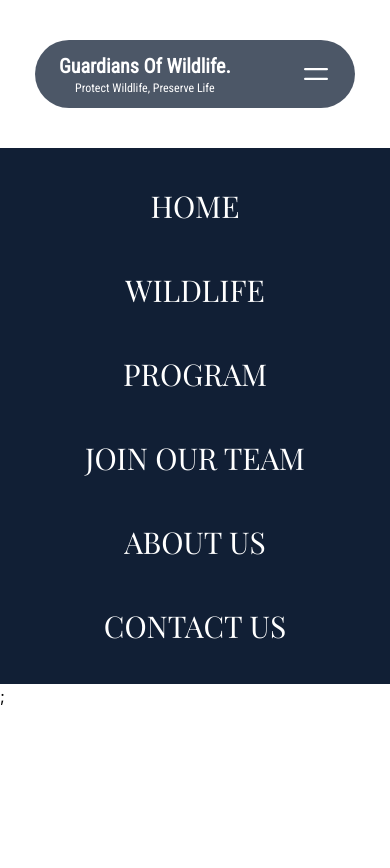
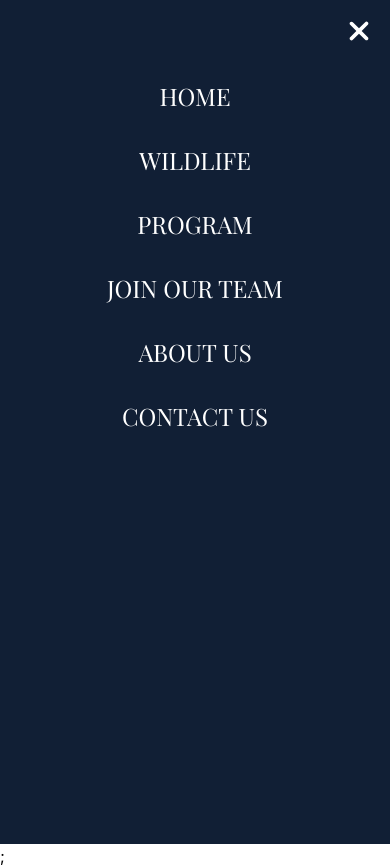
Before and after one commit to ankush0710/Guardians-of-Wildlife, a React (Vite) app: page / in a window 390 px wide. Both pictures are taken after a click on the button 316 px from the left and 74 px from the top of the page. Before the commit the page ends 844 px from the top, so only its background shows below. Built offline with nearby package versions, Linux system fonts and the light colour scheme.

Commit message:
close button and function added to navbar

```diff
--- a/src/Components/Navbar.jsx
+++ b/src/Components/Navbar.jsx
@@ -3,25 +3,30 @@ import React from "react";
 import { useState } from "react";
 import { Link } from "react-router-dom";
 import { HiMiniBars2 } from "react-icons/hi2";
+import { FaXmark } from "react-icons/fa6";
 
 const Navbar = () => {
   const [isOpen, setIsOpen] = useState(false);
 
   return (
     <>
-      <nav className="bg-[#111F35] w-80 py-3 px-6 rounded-full mx-auto my-10 md:w-2xl md:px-10 opacity-75">
+      <nav className={isOpen ? "hidden" :"bg-[#111F35] w-80 py-3 px-6 rounded-full mx-auto my-10 md:w-2xl md:px-10 opacity-75"}>
         <div id="navbar" className="flex justify-between items-center">
+
+          {/* left side nav links  */}
           <div
             id="nav-links-left"
             className="hidden lg:flex items-center gap-4"
           >
             <Link to="/">
-              <p className="font: font-body text-white text-sm">HOME</p>
+              <p className="font: font-body text-white text-sm hover:text-[#FFEDC7]">HOME</p>
             </Link>
             <Link to="/Program">
-              <p className="font: font-body text-white text-sm">PROGRAM</p>
+              <p className="font: font-body text-white text-sm hover:text-[#FFEDC7]">PROGRAM</p>
             </Link>
           </div>
+
+          {/* Website name appears in the middle  */}
           <Link to="/">
             <div id="nav-logo" className="flex flex-col justify-center">
               <h1 className="font: font-heading font-semibold text-white text-xl text-center">
@@ -32,26 +37,29 @@ const Navbar = () => {
               </p>
             </div>
           </Link>
+
+          {/* right side nav links  */}
           <div
             id="navlinks-right"
             className="hidden lg:flex items-center gap-4"
           >
             <Link to="/JoinOurTeam">
-              <p className="font: font-body text-white text-sm">
+              <p className="font: font-body text-white text-sm hover:text-[#FFEDC7]">
                 JOIN OUT TEAM
               </p>
             </Link>
             <Link to="/ContactUs">
-              <p className="font: font-body text-white text-sm">CONTACT US</p>
+              <p className="font: font-body text-white text-sm hover:text-[#FFEDC7]">CONTACT US</p>
             </Link>
           </div>
 
           {/* For mobile view hammburger button will display*/}
           <button
-            className="lg:hidden text-white"
+            id="bars-button"
             onClick={() => {
               setIsOpen(!isOpen);
             }}
+            className={isOpen ? "hidden" : "block lg:hidden text-white cursor-pointer"}
           >
             <HiMiniBars2 size={30} />
           </button>
@@ -60,9 +68,19 @@ const Navbar = () => {
 
       {/* links for mobile view */}
       {isOpen && (
-        <div className="md:hidden w-full h-full bg-[#111F35] flex flex-col gap-12 items-center py-10">
+          <div className=" relative w-full h-screen bg-[#111F35] py-10 lg:hidden">
+
+            {/* close button only when click on hamburger button  */}
+            <button className="absolute top-4 right-4 text-white hover:text-[#FFEDC7] transition duration-300 lg:hidden">
+              <FaXmark size={30}
+                onClick={() => setIsOpen(false)}
+              />
+            </button>
+
+            {/* All pages names and link in mobile view  */}
+            <div className="flex flex-col gap-8 items-center mt-10">
               <Link
-          className="font: font-body text-white text-3xl font-medium"
+              className="font: font-body text-white text-2xl font-medium hover:text-[#FFEDC7]"
               to="/"
               onClick={() => {
                 setIsOpen(false);
@@ -71,7 +89,7 @@ const Navbar = () => {
               HOME
             </Link>
             <Link
-          className="font: font-body text-white text-3xl font-medium"
+              className="font: font-body text-white text-2xl font-medium hover:text-[#FFEDC7]"
               to="/Wildlife"
               onClick={() => {
                 setIsOpen(false);
@@ -80,7 +98,7 @@ const Navbar = () => {
               WILDLIFE
             </Link>
             <Link
-          className="font: font-body text-white text-3xl font-medium"
+              className="font: font-body text-white text-2xl font-medium hover:text-[#FFEDC7]"
               to="/Program"
               onClick={() => {
                 setIsOpen(false);
@@ -89,7 +107,7 @@ const Navbar = () => {
               PROGRAM
             </Link>
             <Link
-          className="font: font-body text-white text-3xl font-medium"
+              className="font: font-body text-white text-2xl font-medium hover:text-[#FFEDC7]"
               to="/JoinOurTeam"
               onClick={() => {
                 setIsOpen(false);
@@ -98,7 +116,7 @@ const Navbar = () => {
               JOIN OUR TEAM
             </Link>
             <Link
-          className="font: font-body text-white text-3xl font-medium"
+              className="font: font-body text-white text-2xl font-medium hover:text-[#FFEDC7]"
               to="/AboutUs"
               onClick={() => {
                 setIsOpen(false);
@@ -107,7 +125,7 @@ const Navbar = () => {
               ABOUT US
             </Link>
             <Link
-          className="font: font-body text-white text-3xl font-medium"
+              className="font: font-body text-white text-2xl font-medium hover:text-[#FFEDC7]"
               to="/ContactUs"
               onClick={() => {
                 setIsOpen(false);
@@ -116,6 +134,8 @@ const Navbar = () => {
               CONTACT US
             </Link>
             </div>
+
+          </div>
         )};
     </>
   );
```
Lines whose indentation alone changed are shown as unchanged.
